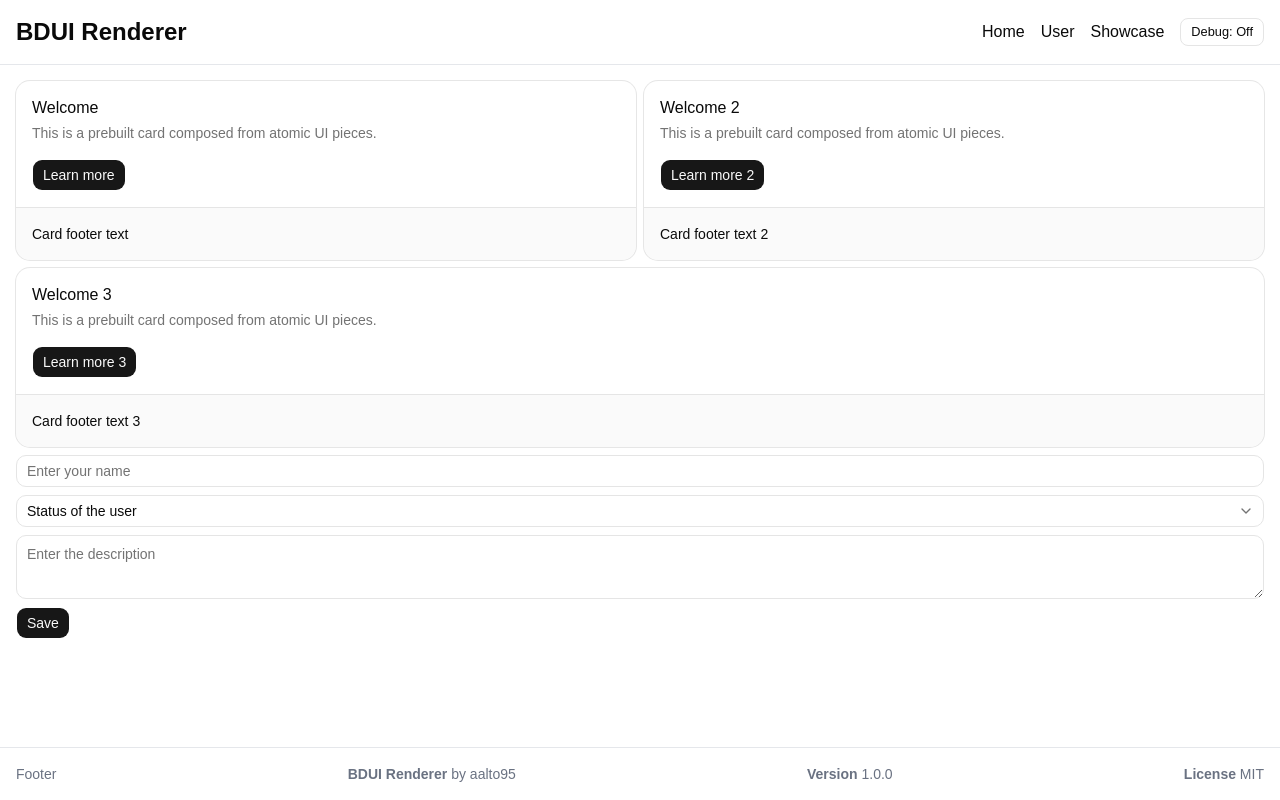
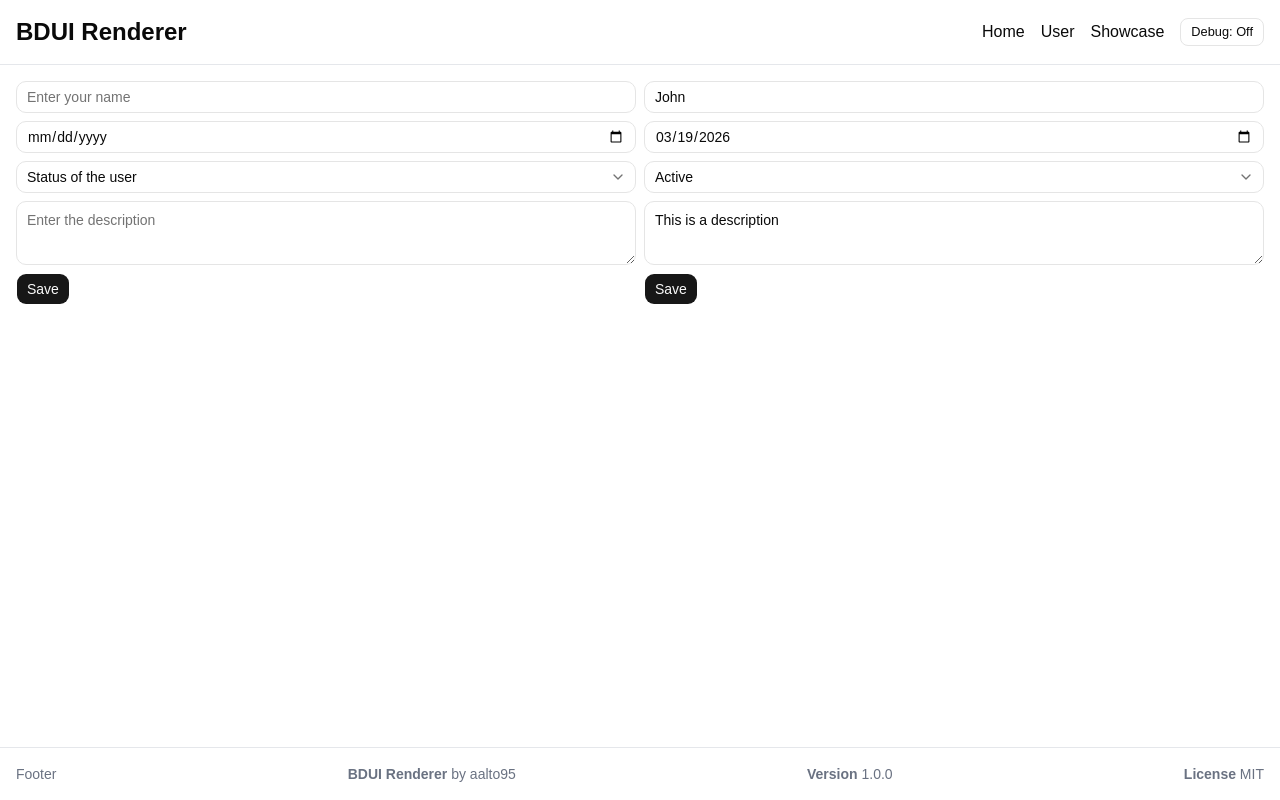
Before and after one commit to aalto95/fable-ui, a React (Vite) app: page / in a window 1280 px wide. Built offline with nearby package versions, Linux system fonts and the light colour scheme.

Commit message:
Add date-picker support

```diff
--- a/public/ui.json
+++ b/public/ui.json
@@ -7,58 +7,11 @@
         "type": "v_stack",
         "descendants": [
           {
-            "id": "h-stack",
+            "id": "2",
             "type": "h_stack",
             "descendants": [
               {
-                "id": "welcome-card",
-                "type": "card",
-                "title": "Welcome",
-                "description": "This is a prebuilt card composed from atomic UI pieces.",
-                "footerText": "Card footer text",
-                "descendants": [
-                  {
-                    "id": "card-button",
-                    "type": "button",
-                    "text": "Learn more",
-                    "expand": false
-                  }
-                ]
-              },
-              {
-                "id": "welcome-card-2",
-                "type": "card",
-                "title": "Welcome 2",
-                "description": "This is a prebuilt card composed from atomic UI pieces.",
-                "footerText": "Card footer text 2",
-                "descendants": [
-                  {
-                    "id": "card-button-2",
-                    "type": "button",
-                    "text": "Learn more 2",
-                    "expand": false
-                  }
-                ]
-              }
-            ]
-          },
-          {
-            "id": "welcome-card-3",
-            "type": "card",
-            "title": "Welcome 3",
-            "description": "This is a prebuilt card composed from atomic UI pieces.",
-            "footerText": "Card footer text 3",
-            "descendants": [
-              {
-                "id": "card-button-3",
-                "type": "button",
-                "text": "Learn more 3",
-                "expand": false
-              }
-            ]
-          },
-          {
-            "id": "form-1",
+                "id": "form",
                 "type": "form",
                 "method": "POST",
                 "action": "http://localhost:3000/api/save",
@@ -68,6 +21,13 @@
                     "type": "input",
                     "name": "name",
                     "placeholder": "Enter your name",
+                    "required": true
+                  },
+                  {
+                    "id": "birthday-input",
+                    "type": "date_picker",
+                    "name": "birthday",
+                    "placeholder": "Enter your birthday",
                     "required": true
                   },
                   {
@@ -93,6 +53,58 @@
                     "type": "button",
                     "text": "Save",
                     "expand": false
+                  }
+                ]
+              },
+              {
+                "id": "form-2",
+                "type": "form",
+                "method": "POST",
+                "action": "http://localhost:3000/api/save",
+                "descendants": [
+                  {
+                    "id": "name-input-2",
+                    "type": "input",
+                    "name": "name",
+                    "placeholder": "Enter your name",
+                    "defaultValue": "John",
+                    "required": true
+                  },
+                  {
+                    "id": "birthday-input-2",
+                    "type": "date_picker",
+                    "name": "birthday",
+                    "placeholder": "Enter your birthday",
+                    "defaultValue": "2026-03-19T10:00:00Z",
+                    "required": true
+                  },
+                  {
+                    "id": "query-input-2",
+                    "type": "select",
+                    "name": "status",
+                    "placeholder": "Status of the user",
+                    "required": true,
+                    "options": [
+                      { "label": "Active", "value": "active" },
+                      { "label": "Inactive", "value": "inactive" }
+                    ],
+                    "defaultValue": "active"
+                  },
+                  {
+                    "id": "description-textarea-2",
+                    "type": "textarea",
+                    "name": "description",
+                    "placeholder": "Enter the description",
+                    "required": true,
+                    "defaultValue": "This is a description"
+                  },
+                  {
+                    "id": "save-button-2",
+                    "type": "button",
+                    "text": "Save",
+                    "expand": false
+                  }
+                ]
               }
             ]
           }
@@ -155,8 +167,18 @@
                 "description": "A single screen that exercises stacks, cards, buttons, inputs, selects, textareas, forms, required validation, and the submit confirmation dialog.",
                 "footerText": "Tip: try submitting each form to see the confirm dialog.",
                 "descendants": [
-                  { "id": "hero-btn-1", "type": "button", "text": "Primary action", "expand": false },
-                  { "id": "hero-btn-2", "type": "button", "text": "Secondary action", "expand": false }
+                  {
+                    "id": "hero-btn-1",
+                    "type": "button",
+                    "text": "Primary action",
+                    "expand": false
+                  },
+                  {
+                    "id": "hero-btn-2",
+                    "type": "button",
+                    "text": "Secondary action",
+                    "expand": false
+                  }
                 ]
               },
               {
@@ -183,7 +205,12 @@
                             "placeholder": "Quick search (required)",
                             "required": true
                           },
-                          { "id": "mini-submit", "type": "button", "text": "Go", "expand": false }
+                          {
+                            "id": "mini-submit",
+                            "type": "button",
+                            "text": "Go",
+                            "expand": false
+                          }
                         ]
                       }
                     ]
@@ -235,7 +262,12 @@
                         "placeholder": "Description (required)",
                         "required": true
                       },
-                      { "id": "post-submit", "type": "button", "text": "Submit POST", "expand": false }
+                      {
+                        "id": "post-submit",
+                        "type": "button",
+                        "text": "Submit POST",
+                        "expand": false
+                      }
                     ]
                   }
                 ]
@@ -271,7 +303,12 @@
                         "name": "filter",
                         "placeholder": "Optional filter (e.g. id=1)"
                       },
-                      { "id": "get-submit", "type": "button", "text": "Submit GET", "expand": false }
+                      {
+                        "id": "get-submit",
+                        "type": "button",
+                        "text": "Submit GET",
+                        "expand": false
+                      }
                     ]
                   }
                 ]
@@ -295,7 +332,12 @@
                     "name": "demo",
                     "placeholder": "An input living inside a card"
                   },
-                  { "id": "content-btn", "type": "button", "text": "Card button", "expand": false }
+                  {
+                    "id": "content-btn",
+                    "type": "button",
+                    "text": "Card button",
+                    "expand": false
+                  }
                 ]
               },
               {
@@ -313,16 +355,36 @@
                         "id": "deep-left",
                         "type": "v_stack",
                         "descendants": [
-                          { "id": "deep-btn-1", "type": "button", "text": "Left 1", "expand": false },
-                          { "id": "deep-btn-2", "type": "button", "text": "Left 2", "expand": false }
+                          {
+                            "id": "deep-btn-1",
+                            "type": "button",
+                            "text": "Left 1",
+                            "expand": false
+                          },
+                          {
+                            "id": "deep-btn-2",
+                            "type": "button",
+                            "text": "Left 2",
+                            "expand": false
+                          }
                         ]
                       },
                       {
                         "id": "deep-right",
                         "type": "v_stack",
                         "descendants": [
-                          { "id": "deep-btn-3", "type": "button", "text": "Right 1", "expand": false },
-                          { "id": "deep-btn-4", "type": "button", "text": "Right 2", "expand": false }
+                          {
+                            "id": "deep-btn-3",
+                            "type": "button",
+                            "text": "Right 1",
+                            "expand": false
+                          },
+                          {
+                            "id": "deep-btn-4",
+                            "type": "button",
+                            "text": "Right 2",
+                            "expand": false
+                          }
                         ]
                       }
                     ]
--- a/src/components/core/Component.tsx
+++ b/src/components/core/Component.tsx
@@ -17,17 +17,35 @@ type ComponentProps = IComponent & {
   children?: React.ReactNode;
 };
 
-const DEBUG_COLORS: Record<string, { border: string; bg: string; text: string }> =
-  {
-    h_stack: { border: "border-fuchsia-500", bg: "bg-fuchsia-500", text: "text-white" },
-    v_stack: { border: "border-sky-500", bg: "bg-sky-500", text: "text-white" },
-    card: { border: "border-emerald-500", bg: "bg-emerald-500", text: "text-white" },
-    form: { border: "border-amber-500", bg: "bg-amber-500", text: "text-black" },
-    input: { border: "border-rose-500", bg: "bg-rose-500", text: "text-white" },
-    textarea: { border: "border-indigo-500", bg: "bg-indigo-500", text: "text-white" },
-    select: { border: "border-lime-500", bg: "bg-lime-500", text: "text-black" },
-    button: { border: "border-orange-500", bg: "bg-orange-500", text: "text-black" },
-  };
+const DEBUG_COLORS: Record<
+  string,
+  { border: string; bg: string; text: string }
+> = {
+  h_stack: {
+    border: "border-fuchsia-500",
+    bg: "bg-fuchsia-500",
+    text: "text-white",
+  },
+  v_stack: { border: "border-sky-500", bg: "bg-sky-500", text: "text-white" },
+  card: {
+    border: "border-emerald-500",
+    bg: "bg-emerald-500",
+    text: "text-white",
+  },
+  form: { border: "border-amber-500", bg: "bg-amber-500", text: "text-black" },
+  input: { border: "border-rose-500", bg: "bg-rose-500", text: "text-white" },
+  textarea: {
+    border: "border-indigo-500",
+    bg: "bg-indigo-500",
+    text: "text-white",
+  },
+  select: { border: "border-lime-500", bg: "bg-lime-500", text: "text-black" },
+  button: {
+    border: "border-orange-500",
+    bg: "bg-orange-500",
+    text: "text-black",
+  },
+};
 
 function getDebugLayoutClass(): string {
   return "w-full";
@@ -86,7 +104,7 @@ const ComponentInner: React.FC<ComponentProps> = (props) => {
             descendants!.map((child) => (
               <Component key={child.id} {...child} />
             ))}
-        </MyComponent>
+        </MyComponent>,
       );
     }
     case "v_stack": {
@@ -100,7 +118,7 @@ const ComponentInner: React.FC<ComponentProps> = (props) => {
             descendants!.map((child) => (
               <Component key={child.id} {...child} />
             ))}
-        </MyComponent>
+        </MyComponent>,
       );
     }
     case "form": {
@@ -114,7 +132,7 @@ const ComponentInner: React.FC<ComponentProps> = (props) => {
             descendants!.map((child) => (
               <Component key={child.id} {...child} />
             ))}
-        </MyComponent>
+        </MyComponent>,
       );
     }
     case "card": {
@@ -128,7 +146,7 @@ const ComponentInner: React.FC<ComponentProps> = (props) => {
             descendants!.map((child) => (
               <Component key={child.id} {...child} />
             ))}
-        </MyComponent>
+        </MyComponent>,
       );
     }
     case "button": {
@@ -158,12 +176,8 @@ const arePropsEqual = (prev: ComponentProps, next: ComponentProps): boolean => {
     return false;
   }
 
-  const prevDesc =
-    (prev as ComponentsWithDescendants).descendants ??
-    [];
-  const nextDesc =
-    (next as ComponentsWithDescendants).descendants ??
-    [];
+  const prevDesc = (prev as ComponentsWithDescendants).descendants ?? [];
+  const nextDesc = (next as ComponentsWithDescendants).descendants ?? [];
 
   if (prevDesc === nextDesc) {
     return true;
--- /dev/null
+++ b/src/components/layout/date-picker.tsx
@@ -0,0 +1,33 @@
+import * as React from "react";
+import type { DatePickerComponent } from "../../models/interfaces/component";
+import { Input } from "../ui/input";
+type DatePickerProps = Omit<DatePickerComponent, "type">;
+
+function formatDate(date: string | undefined) {
+  if (!date) {
+    return "";
+  }
+  return date.substring(0, 10);
+}
+
+export const DatePicker: React.FC<DatePickerProps> = ({
+  name,
+  placeholder,
+  defaultValue,
+  required,
+}) => {
+  const [value, setValue] = React.useState(formatDate(defaultValue));
+
+  return (
+    <Input
+      type="date"
+      name={name}
+      required={required}
+      value={value}
+      placeholder={placeholder ?? "Select date"}
+      onChange={(e) => {
+        setValue(e.target.value);
+      }}
+    />
+  );
+};
--- a/src/components/layout/form.tsx
+++ b/src/components/layout/form.tsx
@@ -137,7 +137,7 @@ export const Form: React.FC<FormProps> = ({
         method={method}
         onSubmit={handleSubmit}
         {...rest}
-        className="flex flex-col gap-2"
+        className="flex flex-col gap-2 flex-1"
       >
         {children}
       </form>
--- a/src/consts/components-map.ts
+++ b/src/consts/components-map.ts
@@ -6,6 +6,7 @@ import { CardLayout } from "../components/layout/card-layout";
 import { SelectField } from "../components/layout/select-field";
 import { HorizontalStack } from "../components/layout/horizontal-stack";
 import { Textarea } from "../components/ui/textarea";
+import { DatePicker } from "../components/layout/date-picker";
 
 export const COMPONENTS_MAP = {
   h_stack: HorizontalStack,
@@ -13,6 +14,7 @@ export const COMPONENTS_MAP = {
   button: Button,
   input: Input,
   textarea: Textarea,
+  date_picker: DatePicker,
   form: Form,
   card: CardLayout,
   select: SelectField,
--- a/src/index.css
+++ b/src/index.css
@@ -1,7 +1,6 @@
 @import "tailwindcss";
 @import "tw-animate-css";
 @import "shadcn/tailwind.css";
-@import "@fontsource-variable/inter";
 @import "@fontsource-variable/geist";
 
 @custom-variant dark (&:is(.dark *));
@@ -76,7 +75,7 @@
 }
 
 @theme inline {
-    --font-sans: 'Geist Variable', sans-serif;
+  --font-sans: "Geist Variable", sans-serif;
   --color-sidebar-ring: var(--sidebar-ring);
   --color-sidebar-border: var(--sidebar-border);
   --color-sidebar-accent-foreground: var(--sidebar-accent-foreground);
--- a/src/models/types/component.ts
+++ b/src/models/types/component.ts
@@ -5,5 +5,6 @@ export type TComponent =
   | "input"
   | "textarea"
   | "form"
+  | "date_picker"
   | "card"
   | "select";
```
Also changed, not shown: package.json (+4 -5 lines), src/models/interfaces/component.ts (+9 -1 lines), 1 other file (tests, documents, lock files or other folders). Lines whose indentation alone changed are shown as unchanged.
